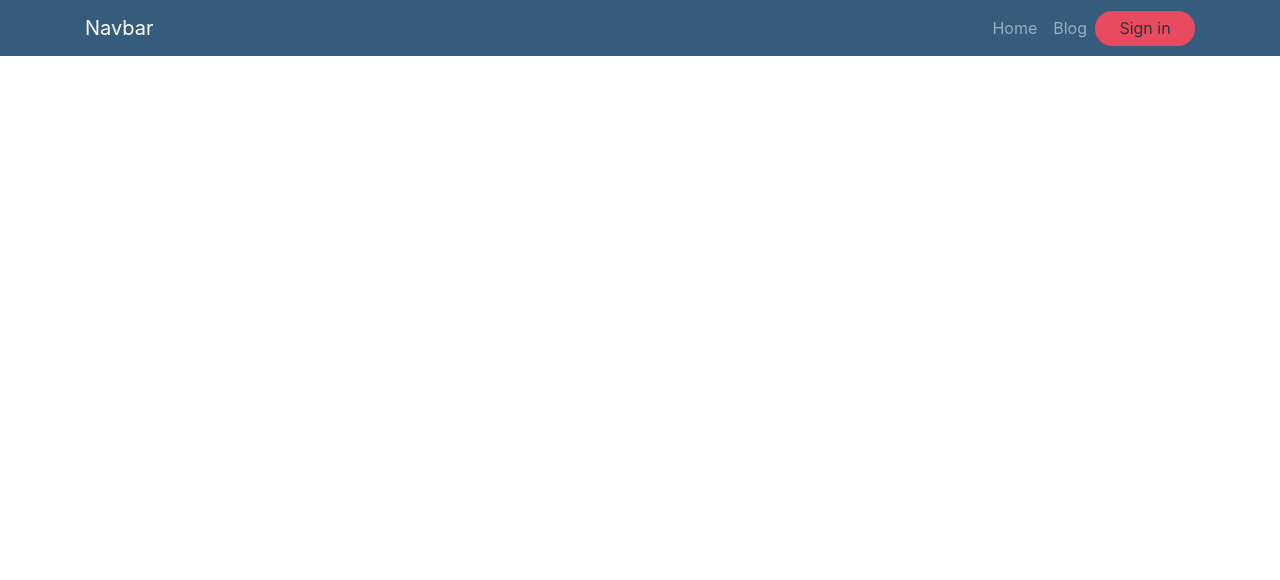
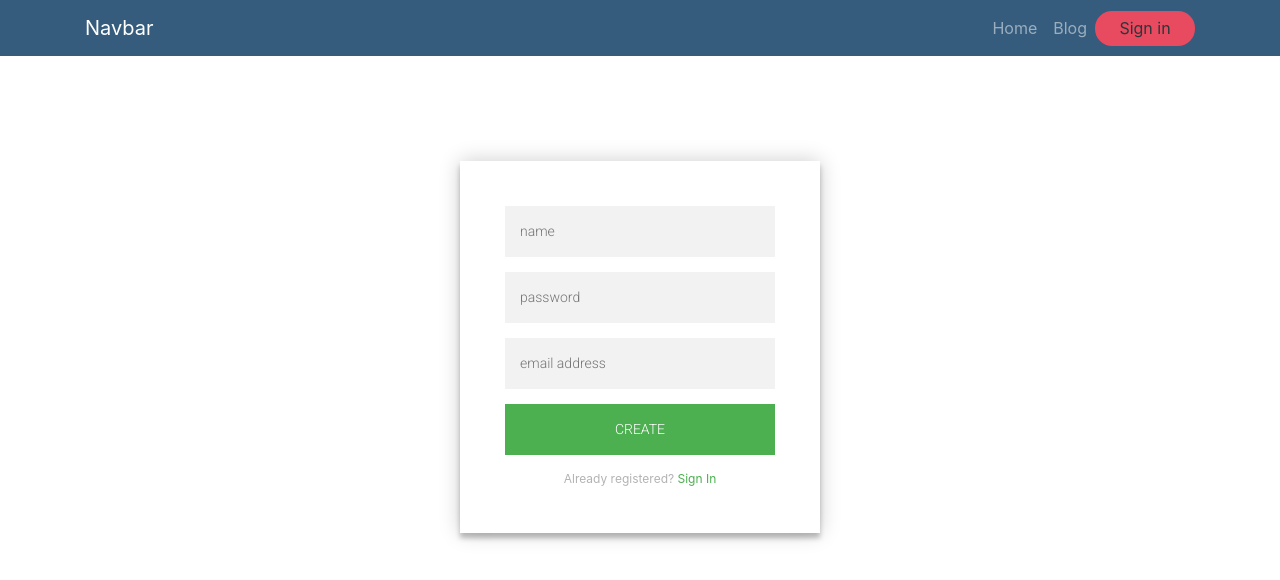
Before and after one commit to nnbzh/ForumProject, an Angular app: page /login in a window 1280 px wide. Before the commit this address led to /. Shown: the top 580 px of the page. Built offline with nearby package versions, Linux system fonts and the light colour scheme.

Commit message:
login demopage

```diff
--- a/angular.json
+++ b/angular.json
@@ -124,6 +124,10 @@
           }
         }
       }
-    }},
-  "defaultProject": "forum-project"
+    }
+  },
+  "defaultProject": "forum-project",
+  "cli": {
+    "analytics": "7628382f-412d-4d21-92f2-b5fdc65f0f19"
+  }
 }
--- a/src/app/app-routing.module.ts
+++ b/src/app/app-routing.module.ts
@@ -1,11 +1,14 @@
 import { NgModule } from '@angular/core';
 import { Routes, RouterModule } from '@angular/router';
 import { MainComponent } from './main/main.component';
+import { LoginComponent } from './login/login.component';
 
 
 
 const routes: Routes = [
-  { path: '', component: MainComponent}
+  { path: 'main', component: MainComponent},
+  { path: '', redirectTo: '/main', pathMatch: 'full'},
+  { path: 'login', component: LoginComponent}
 ];
 
 @NgModule({
--- a/src/app/app.module.ts
+++ b/src/app/app.module.ts
@@ -7,13 +7,15 @@
 import { HeaderComponent } from './header/header.component';
 import { FooterComponent } from './footer/footer.component';
 import { MainComponent } from './main/main.component';
+import { LoginComponent } from './login/login.component';
 
 @NgModule({
   declarations: [
     AppComponent,
     HeaderComponent,
     FooterComponent,
-    MainComponent
+    MainComponent,
+    LoginComponent
   ],
   imports: [
     BrowserModule,
--- a/src/app/header/header.component.html
+++ b/src/app/header/header.component.html
@@ -13,7 +13,7 @@
                     <a class="nav-link" href="#">Blog</a>
                 </li>
             </ul>
-            <a href="#" class="auth-link">
+            <a class="auth-link" routerLink="./login">
                 <div class="auth">
                     Sign in
                 </div>
--- /dev/null
+++ b/src/app/login/login.component.css
@@ -0,0 +1,100 @@
+@import url(https://fonts.googleapis.com/css?family=Roboto:300);
+
+.login-page {
+  width: 360px;
+  padding: 8% 0 0;
+  margin: auto;
+}
+.form {
+  position: relative;
+  z-index: 1;
+  background: #FFFFFF;
+  max-width: 360px;
+  margin: 0 auto 100px;
+  padding: 45px;
+  text-align: center;
+  box-shadow: 0 0 20px 0 rgba(0, 0, 0, 0.2), 0 5px 5px 0 rgba(0, 0, 0, 0.24);
+}
+.form input {
+  font-family: "Roboto", sans-serif;
+  outline: 0;
+  background: #f2f2f2;
+  width: 100%;
+  border: 0;
+  margin: 0 0 15px;
+  padding: 15px;
+  box-sizing: border-box;
+  font-size: 14px;
+}
+.form button {
+  font-family: "Roboto", sans-serif;
+  text-transform: uppercase;
+  outline: 0;
+  background: #4CAF50;
+  width: 100%;
+  border: 0;
+  padding: 15px;
+  color: #FFFFFF;
+  font-size: 14px;
+  -webkit-transition: all 0.3 ease;
+  transition: all 0.3 ease;
+  cursor: pointer;
+}
+.form button:hover,.form button:active,.form button:focus {
+  background: #43A047;
+}
+.form .message {
+  margin: 15px 0 0;
+  color: #b3b3b3;
+  font-size: 12px;
+}
+.form .message a {
+  color: #4CAF50;
+  text-decoration: none;
+}
+.form .register-form {
+  display: none;
+}
+.container {
+  position: relative;
+  z-index: 1;
+  max-width: 300px;
+  margin: 0 auto;
+}
+.container:before, .container:after {
+  content: "";
+  display: block;
+  clear: both;
+}
+.container .info {
+  margin: 50px auto;
+  text-align: center;
+}
+.container .info h1 {
+  margin: 0 0 15px;
+  padding: 0;
+  font-size: 36px;
+  font-weight: 300;
+  color: #1a1a1a;
+}
+.container .info span {
+  color: #4d4d4d;
+  font-size: 12px;
+}
+.container .info span a {
+  color: #000000;
+  text-decoration: none;
+}
+.container .info span .fa {
+  color: #EF3B3A;
+}
+body {
+  background: #76b852; /* fallback for old browsers */
+  background: -webkit-linear-gradient(right, #76b852, #8DC26F);
+  background: -moz-linear-gradient(right, #76b852, #8DC26F);
+  background: -o-linear-gradient(right, #76b852, #8DC26F);
+  background: linear-gradient(to left, #76b852, #8DC26F);
+  font-family: "Roboto", sans-serif;
+  -webkit-font-smoothing: antialiased;
+  -moz-osx-font-smoothing: grayscale;
+}
--- /dev/null
+++ b/src/app/login/login.component.html
@@ -0,0 +1,17 @@
+<div class="login-page">
+    <div class="form">
+      <!-- <form class="register-form"> -->
+        <input type="text" placeholder="name"/>
+        <input type="password" placeholder="password"/>
+        <input type="text" placeholder="email address"/>
+        <button>create</button>
+        <p class="message">Already registered? <a href="#">Sign In</a></p>
+      <!-- </form> -->
+        <!-- <form class="login-form">
+        <input type="text" placeholder="username"/>
+        <input type="password" placeholder="password"/>
+        <button>login</button>
+        <p class="message">Not registered? <a href="#">Create an account</a></p>
+      </form> -->
+    </div>
+  </div>
--- /dev/null
+++ b/src/app/login/login.component.ts
@@ -0,0 +1,15 @@
+import { Component, OnInit } from '@angular/core';
+
+@Component({
+  selector: 'app-login',
+  templateUrl: './login.component.html',
+  styleUrls: ['./login.component.css']
+})
+export class LoginComponent implements OnInit {
+
+  constructor() { }
+
+  ngOnInit(): void {
+  }
+
+}
```
Also changed, not shown: 1 other file (tests, documents, lock files or other folders).
